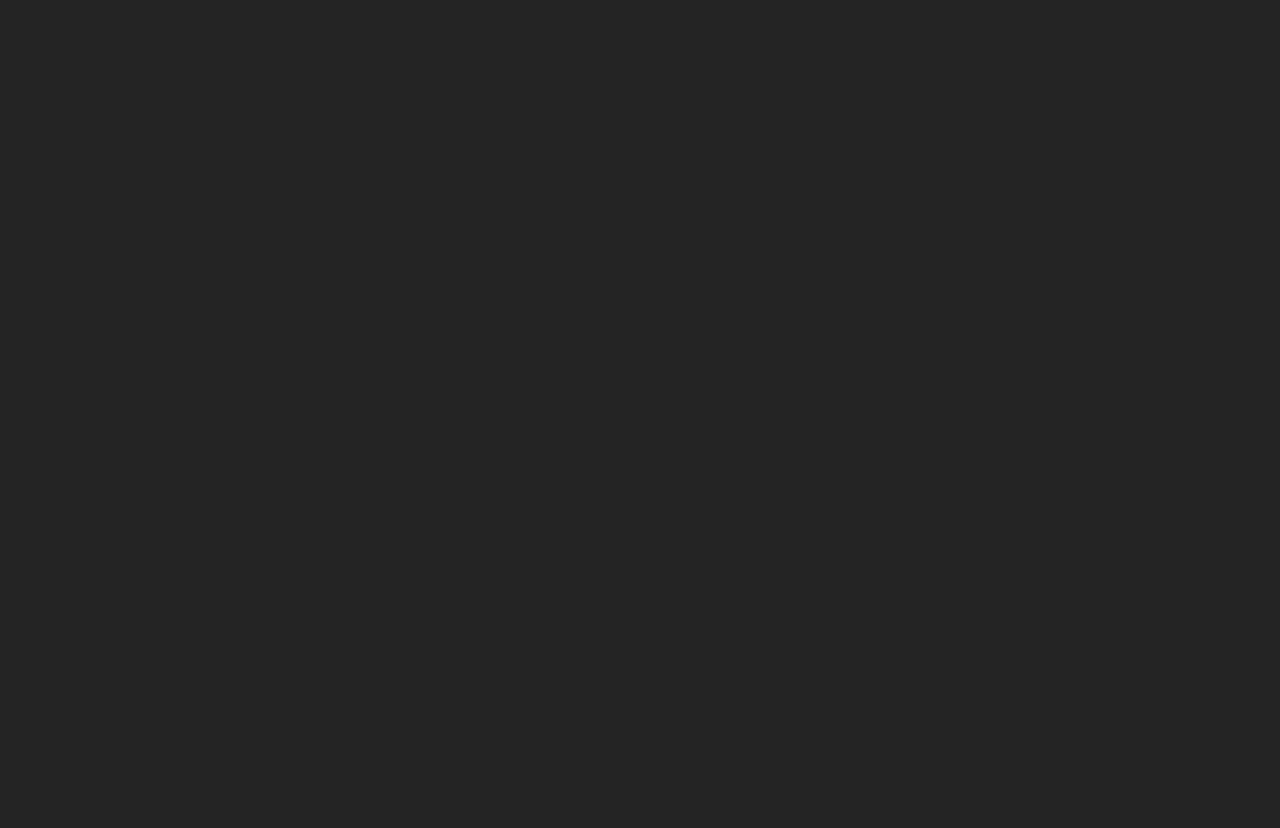
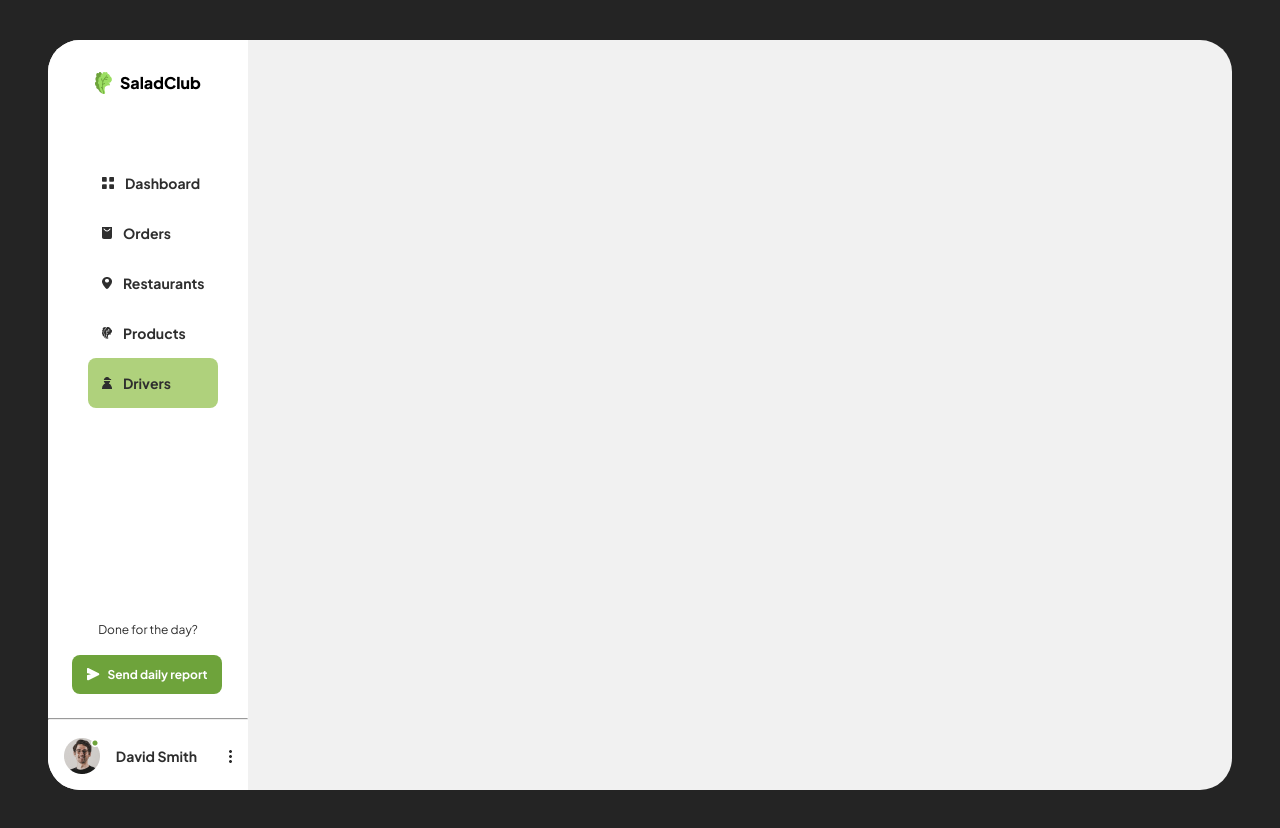
Before and after one commit to Vytamyn/SaladClub, a React (Vite) app: page /drivers in a window 1280 px wide. Before the commit this address had no page. Before the commit the page ends 800 px from the top, so only its background shows below. Built offline with nearby package versions, Linux system fonts and the light colour scheme.

Commit message:
sidebar working

```diff
--- a/src/App.jsx
+++ b/src/App.jsx
@@ -4,6 +4,9 @@ import { BrowserRouter as Router, Route, Routes } from "react-router-dom";
 import Dashboard from "./dashboard/dashboard.jsx";
 import Login from "./login/Login.jsx";
 import OrdersPage from "./ordersPage/ordersPage.jsx";
+import RestaurantsPage from "./RestaurantsPage/RestaurantsPage.jsx";
+import ProductsPage from "./ProductsPage/ProductsPage.jsx";
+import DriversPage from "./DriversPage/DriversPage.jsx";
 
 function App() {
   return (
@@ -12,6 +15,9 @@ function App() {
         <Route path="/" element={<Login />} />
         <Route path="/dashboard" element={<Dashboard />} />
         <Route path="/orders" element={<OrdersPage />} />
+        <Route path="/restaurants" element={<RestaurantsPage />} />
+        <Route path="/products" element={<ProductsPage />} />
+        <Route path="/drivers" element={<DriversPage />} />
       </Routes>
     </Router>
   );
--- /dev/null
+++ b/src/DriversPage/DriversPage.jsx
@@ -0,0 +1,13 @@
+import React from "react";
+import "./DriversPage.css";
+import Sidebar from "../assets/sidebar";
+
+function DriversPage() {
+  return (
+    <div className="main-frame">
+      <Sidebar />
+    </div>
+  );
+}
+
+export default DriversPage;
--- /dev/null
+++ b/src/ProductsPage/ProductsPage.jsx
@@ -0,0 +1,13 @@
+import React from "react";
+import "./ProductsPage.css";
+import Sidebar from "../assets/sidebar";
+
+function ProductsPage() {
+  return (
+    <div className="main-frame">
+      <Sidebar />
+    </div>
+  );
+}
+
+export default ProductsPage;
--- /dev/null
+++ b/src/RestaurantsPage/RestaurantsPage.jsx
@@ -0,0 +1,13 @@
+import React from "react";
+import "./RestaurantsPage.css";
+import Sidebar from "../assets/sidebar";
+
+function RestaurantsPage() {
+  return (
+    <div className="main-frame">
+      <Sidebar />
+    </div>
+  );
+}
+
+export default RestaurantsPage;
```
Also changed, not shown: src/DriversPage/DriversPage.css (added), src/ProductsPage/ProductsPage.css (added), src/RestaurantsPage/RestaurantsPage.css (added).
